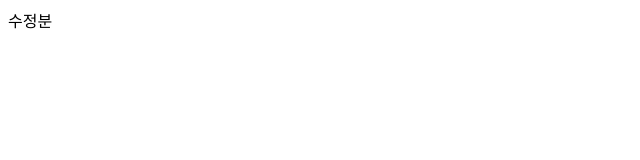
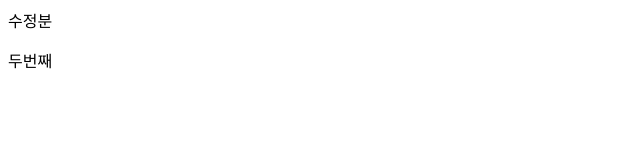
Before and after one commit to jeonsongmi/songmi, a plain HTML site: page index.html in a window 1280 px wide. Shown: the full height of the page, 0-640 px from the left. Drawn offline with Linux system fonts and the light colour scheme.

Commit message:
두번째

```diff
--- a/index.html
+++ b/index.html
@@ -8,5 +8,6 @@
 </head>
 <body>
  수정분
+ <p>두번째</p>
 </body>
 </html>
```
